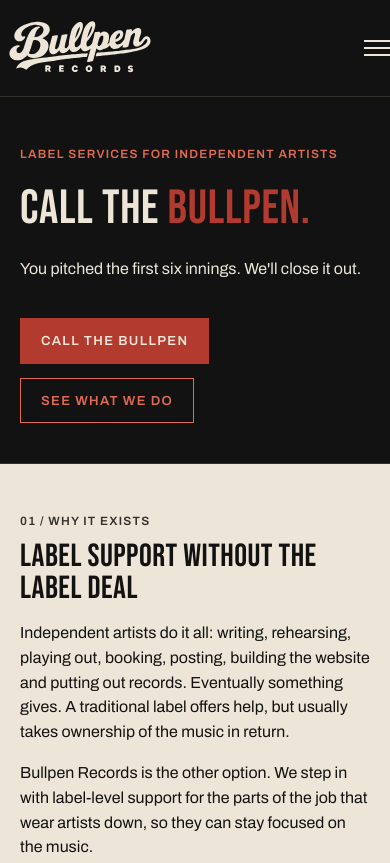
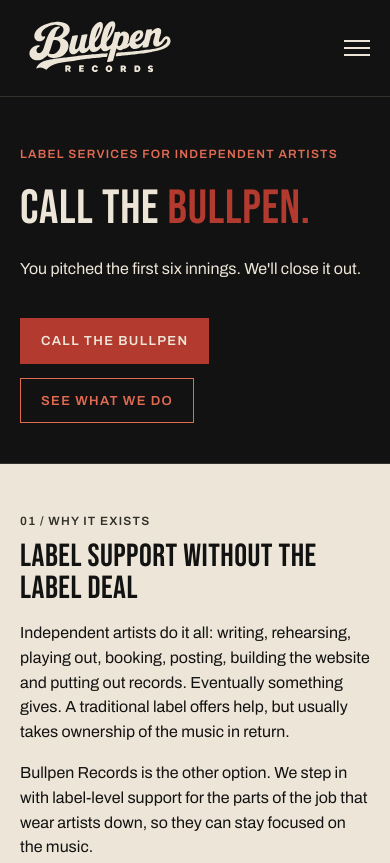
Before and after one commit to tmadrinich/bullpenrecords, a plain HTML site: page site/index.html in a window 390 px wide. Shown: the top 863 px of the page. Drawn offline with Linux system fonts and the light colour scheme.

Commit message:
Mobile nav: keep side gutter on phones so hamburger doesn't touch the edge
The .nav padding shorthand zeroed .wrap's side padding, and the restore
rule only applied from 641px up. Extend it to all widths below 1175px,
stop the toggle from shrinking, and bump the CSS cache version to p4.

Co-Authored-By: Claude Opus 5.5 <noreply@anthropic.com>
Claude-Session: https://claude.ai/code/session_01B2YpTWpejLQKZJuvgdUeWX

```diff
--- a/site/css/style.css
+++ b/site/css/style.css
@@ -181,8 +181,8 @@ header{
   align-items: center;
   padding: 8px 0;
 }
-/* Below the max width, keep side gutters so the header doesn't touch the screen edge */
-@media (min-width: 641px) and (max-width: 1175px){
+/* Below the max width (phones included), keep side gutters so the header doesn't touch the screen edge */
+@media (max-width: 1175px){
   .nav{ padding-left: var(--gutter); padding-right: var(--gutter); }
 }
 .brand{ display: flex; justify-content: center; order: 2; }
@@ -286,6 +286,7 @@ header nav ul li a[aria-current="page"]{ color: var(--chalk); }
   gap: 5px;
   width: 26px;
   height: 22px;
+  flex-shrink: 0;
   cursor: pointer;
 }
 .nav-toggle-label span{
--- a/site/index.html
+++ b/site/index.html
@@ -29,7 +29,7 @@
 <link rel="preconnect" href="https://fonts.googleapis.com">
 <link rel="preconnect" href="https://fonts.gstatic.com" crossorigin>
 <link href="https://fonts.googleapis.com/css2?family=Archivo:wght@400;500;600&family=Bebas+Neue&display=swap" rel="stylesheet">
-<link rel="stylesheet" href="/css/style.css?v=p3">
+<link rel="stylesheet" href="/css/style.css?v=p4">
 </head>
 <body>
 
```
Also changed, not shown: site/404.html (+1 -1 lines), site/about/index.html (+1 -1 lines), site/bookings/index.html (+1 -1 lines), site/bullpen/index.html (+1 -1 lines), site/contact/index.html (+1 -1 lines), site/login/index.html (+1 -1 lines), site/production-tracker/index.html (+1 -1 lines), site/roster/index.html (+1 -1 lines), site/services/index.html (+1 -1 lines), site/settlement/index.html (+1 -1 lines), site/styleguide/index.html (+1 -1 lines), site/team/index.html (+1 -1 lines), site/venues/index.html (+1 -1 lines), site/web-design/index.html (+1 -1 lines).
